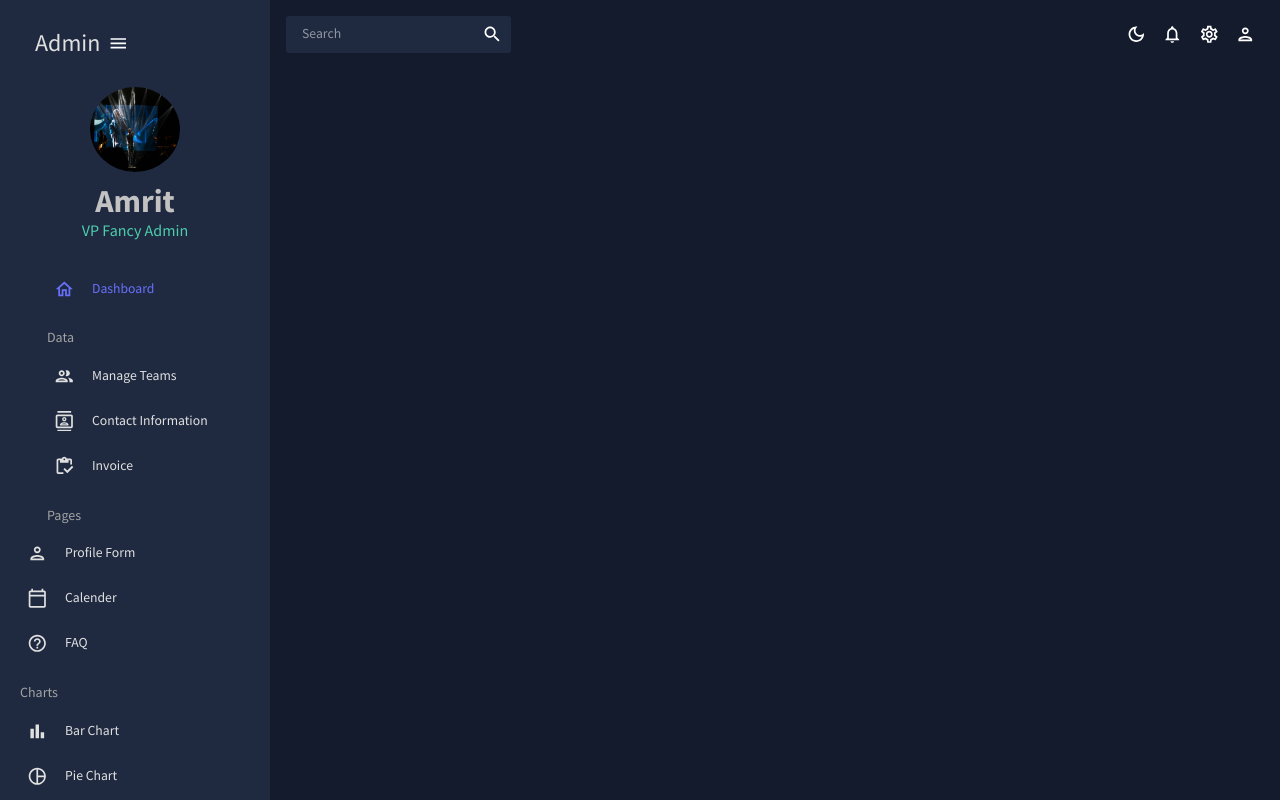
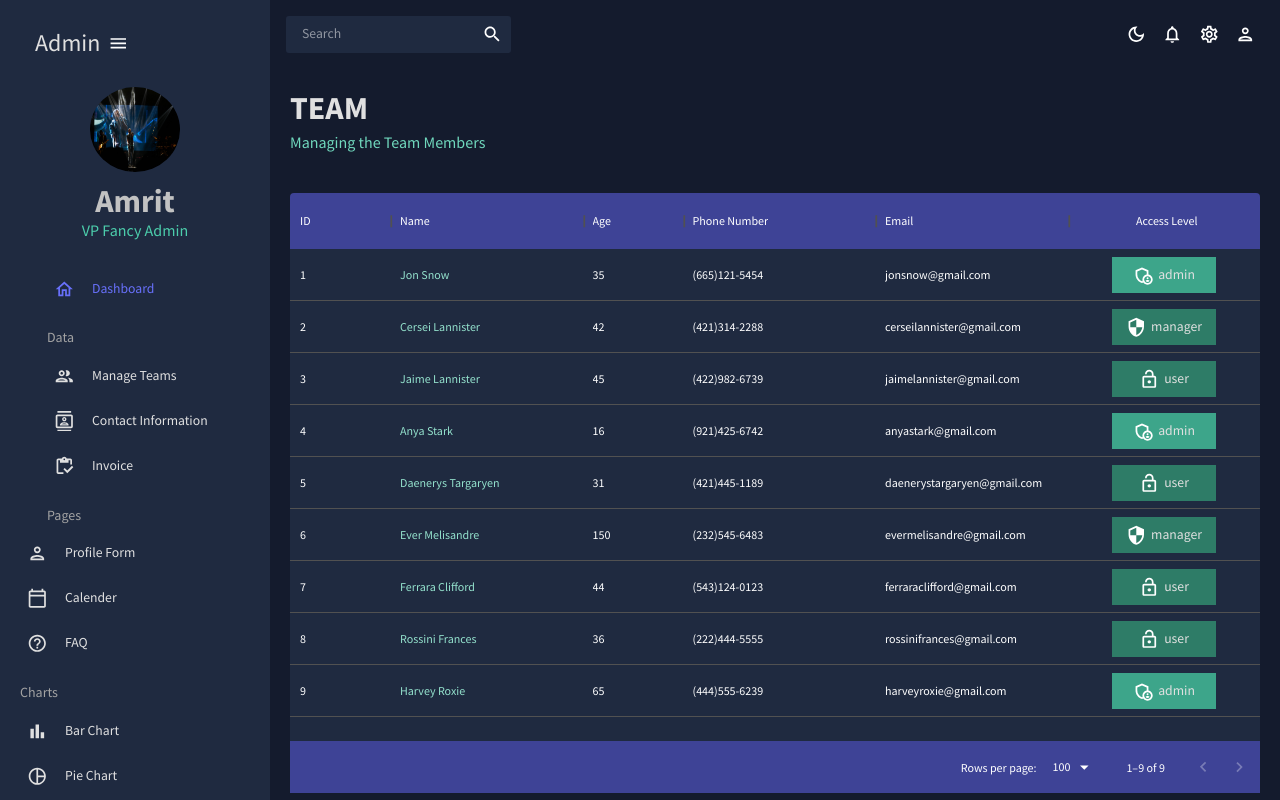
Before and after one commit to Ayush-Pyakurel/React-admin-dashboard, a React (Create React App) app: page /team in a window 1280 px wide. Shown: the top 800 px of the page. Built offline with nearby package versions, Linux system fonts and the light colour scheme.

Commit message:
Table for manage team with MUI DataGrid Style the table for manage team contacts component generated

```diff
--- a/src/App.js
+++ b/src/App.js
@@ -4,9 +4,9 @@
 import { CssBaseline, ThemeProvider } from "@mui/material";
 import { Routes, Route } from "react-router-dom";
 import Sidebar from "./scenes/global/sidebar/Sidebar";
-// import Team from "./scenes/team";
+import Team from "./scenes/team/Team";
 // import Invoices from "./scenes/invoices";
-// import Contacts from "./scenes/contacts";
+import Contacts from "./scenes/contacts/Contacts";
 // import Bar from "./scenes/bar";
 // import Form from "./scenes/form";
 // import Line from "./scenes/line";
@@ -28,8 +28,8 @@
             <Topbar />
             <Routes>
               <Route path="/" element={<Dashboard />} />
-              {/* <Route path="/team" element={<Team />} /> */}
-              {/* <Route path="/contacts" element={<Contacts />} /> */}
+              <Route path="/team" element={<Team />} />
+              <Route path="/contacts" element={<Contacts />} />
               {/* <Route path="/invoices" element={<Invoices />} /> */}
               {/* <Route path="/bar" element={<Bar />} /> */}
               {/* <Route path="/form" element={<Form />} /> */}
--- a/src/components/Header.jsx
+++ b/src/components/Header.jsx
@@ -1,11 +1,26 @@
-import React from 'react'
-import { Typography, Box, useTheme } from '@mui/material'
-import { tokens } from '../theme'
+import React from "react";
+import { Typography, Box, useTheme } from "@mui/material";
+import { tokens } from "../theme";
 
-const Header = ({title}) => {
+const Header = ({ title, subtitle }) => {
+  const theme = useTheme();
+  const colors = tokens(theme.palette.mode);
+
   return (
-    <div>Header</div>
-  )
-}
+    <Box mb="30px">
+      <Typography
+        variant="h2"
+        color={colors.grey[100]}
+        fontWeight="bold"
+        sx={{ mb: "5px" }}
+      >
+        {title}
+      </Typography>
+      <Typography variant="h5" color={colors.greenAccent[400]}>
+        {subtitle}
+      </Typography>
+    </Box>
+  );
+};
 
-export default Header
+export default Header;
--- a/src/index.css
+++ b/src/index.css
@@ -13,7 +13,7 @@
 .app {
   display: flex;
   position: relative;
-  height: 200vh;
+  height: 100vh;
 }
 
 ::-webkit-scrollbar {
--- /dev/null
+++ b/src/scenes/contacts/Contacts.jsx
@@ -0,0 +1,24 @@
+import React from 'react'
+import { useTheme, Box } from "@mui/material";
+import { DataGrid, GridToolbar } from "@mui/x-data-grid";
+import { tokens } from "../../theme";
+import { mockDataContacts } from "../../data/mockData";
+import Header from "../../components/Header";
+
+const Contacts = () => {
+
+  const theme = useTheme()
+  const colors = tokens(theme.palette.mode)
+
+  const columns = [
+    {field: 'id'}
+  ]
+
+  return (
+    <Box>
+      <DataGrid rows={mockDataContacts} columns={columns}/>
+    </Box>
+  )
+}
+
+export default Contacts
--- a/src/scenes/dashboard/Dashboard.jsx
+++ b/src/scenes/dashboard/Dashboard.jsx
@@ -1,5 +1,14 @@
+import Header from "../../components/Header";
+import { Box } from "@mui/material";
+
 const Dashboard = () => {
-  return <div>Dashboard</div>;
+  return (
+    <Box m="20px">
+      <Box display="flex" justifyContent="space-between" alignItems="center">
+        <Header title="DASHBOARD" subtitle="Welcome to the dashboard" />
+      </Box>
+    </Box>
+  );
 };
 
 export default Dashboard;
--- /dev/null
+++ b/src/scenes/team/Team.jsx
@@ -0,0 +1,113 @@
+import React from "react";
+import { Typography, Box, useTheme } from "@mui/material";
+import { DataGrid } from "@mui/x-data-grid";
+import { tokens } from "../../theme";
+import { mockDataTeam } from "../../data/mockData";
+import AdminPanelSettingsOutlinedIcon from "@mui/icons-material/AdminPanelSettingsOutlined";
+import LockOpenOutlinedIcon from "@mui/icons-material/LockOpenOutlined";
+import SecurityOutlinedIcon from "@mui/icons-material/SecurityOutlined";
+import Header from "../../components/Header";
+
+const Team = () => {
+  const theme = useTheme();
+  const colors = tokens(theme.palette.mode);
+
+  const columns = [
+    { field: "id", headerName: "ID" },
+    {
+      field: "name",
+      headerName: "Name",
+      flex: 1,
+      cellClassName: "name-column--cell",
+    },
+    {
+      field: "age",
+      headerName: "Age",
+      type: "number",
+      headerAlign: "left",
+      align: "left",
+    },
+    {
+      field: "phone",
+      headerName: "Phone Number",
+      flex: 1,
+    },
+    {
+      field: "email",
+      headerName: "Email",
+      flex: 1,
+    },
+    {
+      field: "access",
+      headerName: "Access Level",
+      flex: 1,
+      headerAlign: "center",
+      renderCell: ({ row: { access } }) => {
+        return (
+          <Box
+            width="60%"
+            m="0 auto"
+            p="0.5rem"
+            display="flex"
+            justifyContent="center"
+            backgroundColor={
+              access === "admin"
+                ? colors.greenAccent[600]
+                : colors.greenAccent[700]
+            }
+          >
+            {access === "admin" && <AdminPanelSettingsOutlinedIcon />}
+            {access === "manager" && <SecurityOutlinedIcon />}
+            {access === "user" && <LockOpenOutlinedIcon />}
+            <Typography color={colors.grey[100]} sx={{ ml: "5px" }}>
+              {access}
+            </Typography>
+          </Box>
+        );
+      },
+    },
+  ];
+
+  return (
+    <Box m="20px">
+      <Header title="TEAM" subtitle="Managing the Team Members" />
+      <Box
+        m="40px 0 0 0"
+        height="75vh"
+        sx={{
+          // whole table border none
+          "& .MuiDataGrid-root": {
+            border: "none",
+          },
+          //individual row border
+          "& .MuiDataGrid-cell": {
+            borderBottom: "none",
+          },
+          //cusotme class name provided above for Name
+          "& .name-column--cell": {
+            color: colors.greenAccent[300],
+          },
+          //column header
+          "& .MuiDataGrid-columnHeaders": {
+            backgroundColor: colors.blueAccent[700],
+            borderBottom: "none",
+          },
+          //whole body inside the table
+          "& .MuiDataGrid-virtualScroller": {
+            backgroundColor: colors.primary[400],
+          },
+
+          //footer of the table
+          "& .MuiDataGrid-footerContainer": {
+            borderTop: "none",
+            backgroundColor: colors.blueAccent[700],
+          },
+        }}
+      >
+        <DataGrid rows={mockDataTeam} columns={columns} />
+      </Box>
+    </Box>
+  );
+};
+
+export default Team;
```
